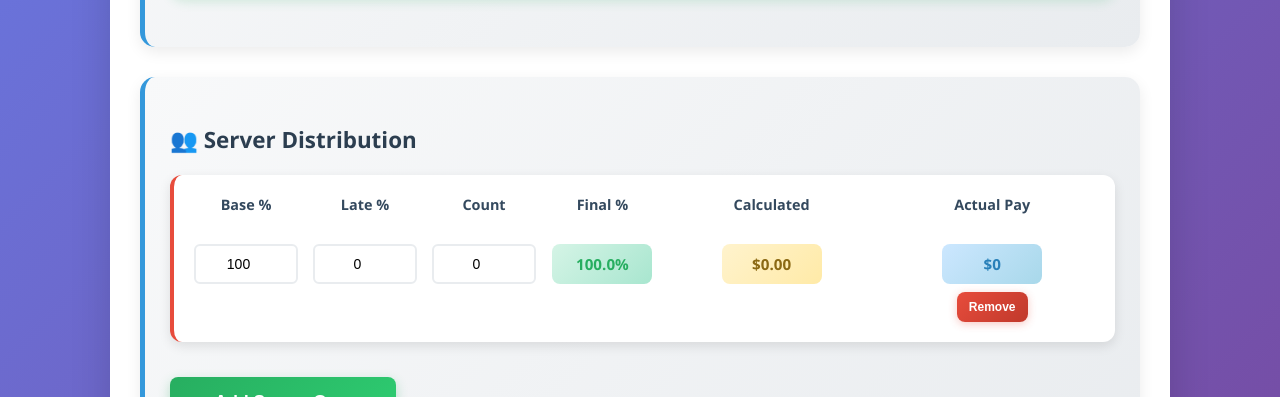
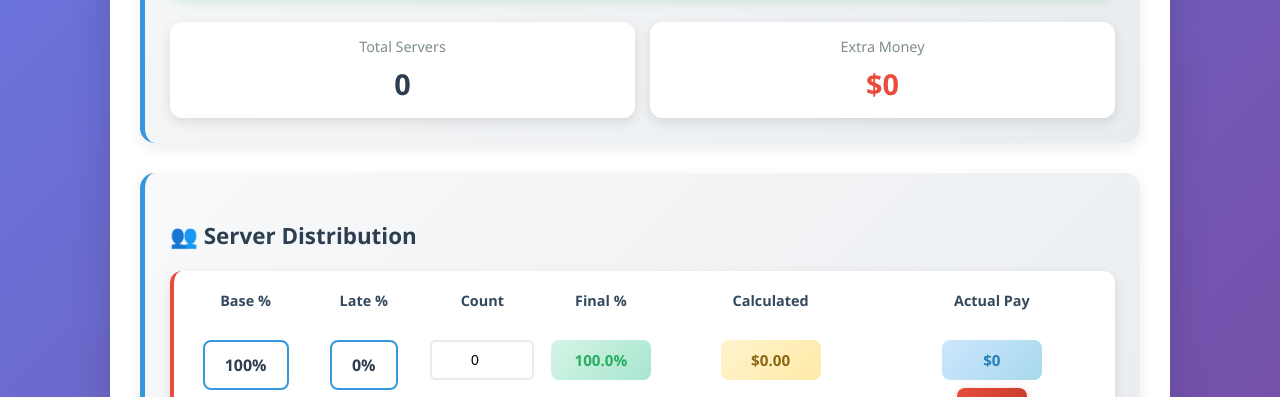
Before and after one commit to Aiden-shabu/Aiden, a plain HTML site: page index.html in a window 1280 px wide. Shown: the part 555-952 px from the top of the page. Drawn offline with Linux system fonts and the light colour scheme.

Commit message:
Update index.html
penalty changed

```diff
--- a/index.html
+++ b/index.html
@@ -1,6 +1,7 @@
 <!DOCTYPE html>
 <html>
 <head>
+    <meta name="viewport" content="width=device-width, initial-scale=1.0, maximum-scale=1.0, user-scalable=no">
     <title>Shabu Zone Tip Calculator</title>
     <style>
         body {
@@ -94,6 +95,32 @@
             border-radius: 15px;
             box-shadow: 0 4px 12px rgba(39, 174, 96, 0.2);
         }
+        .summary-box {
+            display: grid;
+            grid-template-columns: 1fr 1fr;
+            gap: 15px;
+            margin-top: 20px;
+        }
+        .summary-item {
+            text-align: center;
+            padding: 15px;
+            background: white;
+            border-radius: 12px;
+            box-shadow: 0 4px 12px rgba(0,0,0,0.1);
+        }
+        .summary-label {
+            font-size: 0.9rem;
+            color: #7f8c8d;
+            margin-bottom: 8px;
+        }
+        .summary-value {
+            font-size: 1.8rem;
+            font-weight: bold;
+            color: #2c3e50;
+        }
+        .extra-money {
+            color: #e74c3c;
+        }
         .server-row {
             display: grid;
             grid-template-columns: 1fr 1fr 1fr 1fr 2fr 2fr;
@@ -147,6 +174,27 @@
         .calc { background: linear-gradient(135deg, #fff3cd 0%, #ffeaa7 100%); color: #8b6914; }
         .pay { background: linear-gradient(135deg, #cce7ff 0%, #a8d8ea 100%); color: #2980b9; }
 
+        .clickable-percent {
+            padding: 12px 20px;
+            border-radius: 8px;
+            font-weight: bold;
+            font-size: 1rem;
+            cursor: pointer;
+            user-select: none;
+            transition: all 0.2s ease;
+            border: 2px solid #3498db;
+            background: white;
+            color: #2c3e50;
+        }
+        .clickable-percent:hover {
+            background: #3498db;
+            color: white;
+            transform: scale(1.05);
+        }
+        .clickable-percent:active {
+            transform: scale(0.98);
+        }
+
         button {
             font-size: 16px;
             cursor: pointer;
@@ -162,6 +210,7 @@
             padding: 15px 30px;
             font-size: 1.1rem;
             box-shadow: 0 4px 12px rgba(39, 174, 96, 0.3);
+            width: 100%;
         }
         .add-btn:hover {
             transform: translateY(-2px);
@@ -190,6 +239,7 @@
                 text-align: center;
             }
             .server-row > div { margin-bottom: 10px; }
+            .summary-box { grid-template-columns: 1fr; }
         }
     </style>
 </head>
@@ -227,6 +277,16 @@
                 </div>
             </div>
             <div class="total">Total Tips: $<span id="totalTip">0.00</span></div>
+            <div class="summary-box">
+                <div class="summary-item">
+                    <div class="summary-label">Total Servers</div>
+                    <div class="summary-value" id="totalServers">0</div>
+                </div>
+                <div class="summary-item">
+                    <div class="summary-label">Extra Money</div>
+                    <div class="summary-value extra-money">$<span id="extraMoney">0</span></div>
+                </div>
+            </div>
         </div>
 
         <div class="section">
@@ -235,11 +295,11 @@
                 <div class="server-row">
                     <div>
                         <label>Base %</label><br>
-                        <input type="number" value="100" oninput="calculate()">
+                        <div class="clickable-percent" onclick="cycleBase(this)">100%</div>
                     </div>
                     <div>
                         <label>Late %</label><br>
-                        <input type="number" value="0" oninput="calculate()">
+                        <div class="clickable-percent" onclick="cycleLate(this)">0%</div>
                     </div>
                     <div>
                         <label>Count</label><br>
@@ -265,6 +325,25 @@
     </div>
 
     <script>
+        const BASE_PERCENTAGES = [100, 80, 70, 60, 50];
+        const LATE_PERCENTAGES = [0, 3, 5, 10, 15, 20];
+
+        function cycleBase(element) {
+            const currentValue = parseInt(element.textContent);
+            const currentIndex = BASE_PERCENTAGES.indexOf(currentValue);
+            const nextIndex = (currentIndex + 1) % BASE_PERCENTAGES.length;
+            element.textContent = BASE_PERCENTAGES[nextIndex] + '%';
+            calculate();
+        }
+
+        function cycleLate(element) {
+            const currentValue = parseInt(element.textContent);
+            const currentIndex = LATE_PERCENTAGES.indexOf(currentValue);
+            const nextIndex = (currentIndex + 1) % LATE_PERCENTAGES.length;
+            element.textContent = LATE_PERCENTAGES[nextIndex] + '%';
+            calculate();
+        }
+
         function calculate() {
             // Get bill counts
             var bill1 = parseInt(document.getElementById('bill1').value) || 0;
@@ -284,31 +363,33 @@
             var weightedSum = 0;
             var totalDistributed = 0;
 
-            // First pass: calculate weighted sum (using final rates with penalty)
+            // First pass: calculate weighted sum and total servers
             for (var i = 0; i < rows.length; i++) {
-                var inputs = rows[i].querySelectorAll('input');
-                var base = parseInt(inputs[0].value) || 0;
-                var penalty = parseInt(inputs[1].value) || 0;
-                var count = parseInt(inputs[2].value) || 0;
+                var basePercent = parseInt(rows[i].querySelector('.clickable-percent').textContent);
+                var latePercent = parseInt(rows[i].querySelectorAll('.clickable-percent')[1].textContent);
+                var countInput = rows[i].querySelector('input[type="number"]');
+                var count = parseInt(countInput.value) || 0;
 
-                // Use final rate for weighted sum calculation
-                var finalRate = base * (1 - penalty / 100);
+                // Calculate final rate (with penalty)
+                var finalRate = basePercent * (1 - latePercent / 100);
 
                 totalServers += count;
                 weightedSum += count * (finalRate / 100);
             }
 
+            // Update total servers display
+            document.getElementById('totalServers').textContent = totalServers;
+
             // Second pass: calculate individual amounts
             for (var i = 0; i < rows.length; i++) {
-                var inputs = rows[i].querySelectorAll('input');
+                var basePercent = parseInt(rows[i].querySelector('.clickable-percent').textContent);
+                var latePercent = parseInt(rows[i].querySelectorAll('.clickable-percent')[1].textContent);
+                var countInput = rows[i].querySelector('input[type="number"]');
+                var count = parseInt(countInput.value) || 0;
                 var results = rows[i].querySelectorAll('.result');
 
-                var base = parseInt(inputs[0].value) || 0;
-                var penalty = parseInt(inputs[1].value) || 0;
-                var count = parseInt(inputs[2].value) || 0;
-
                 // Calculate final rate (with penalty)
-                var finalRate = base * (1 - penalty / 100);
+                var finalRate = basePercent * (1 - latePercent / 100);
                 results[0].textContent = finalRate.toFixed(1) + '%';
 
                 // Calculate amount per person
@@ -316,7 +397,6 @@
                 var actualPay = 0;
 
                 if (weightedSum > 0) {
-                    // FIXED: Use final rate (with penalty) for calculation
                     calcAmount = totalTip / weightedSum * (finalRate / 100);
                     actualPay = Math.floor(calcAmount);
                 }
@@ -327,19 +407,23 @@
                 totalDistributed += actualPay * count;
             }
 
+            // Calculate and display extra money
+            var extraMoney = totalTip - totalDistributed;
+            document.getElementById('extraMoney').textContent = extraMoney.toFixed(0);
+
             // Debug info
             console.log('Total Tip: $' + totalTip);
             console.log('Total Servers: ' + totalServers);
             console.log('Weighted Sum: ' + weightedSum.toFixed(2));
             console.log('Total Distributed: $' + totalDistributed);
-            console.log('Remaining: $' + (totalTip - totalDistributed).toFixed(2));
+            console.log('Extra Money: $' + extraMoney.toFixed(2));
         }
 
         function addRow() {
             var container = document.getElementById('serverContainer');
             var newRow = document.createElement('div');
             newRow.className = 'server-row';
-            newRow.innerHTML = '<div><label>Base %</label><br><input type="number" value="100" oninput="calculate()"></div><div><label>Late %</label><br><input type="number" value="0" oninput="calculate()"></div><div><label>Count</label><br><input type="number" value="0" oninput="calculate()"></div><div><label>Final %</label><br><div class="result final">100.0%</div></div><div><label>Calculated</label><br><div class="result calc">$0.00</div></div><div><label>Actual Pay</label><br><div class="result pay">$0</div><button class="remove-btn" onclick="removeRow(this)">Remove</button></div>';
+            newRow.innerHTML = '<div><label>Base %</label><br><div class="clickable-percent" onclick="cycleBase(this)">100%</div></div><div><label>Late %</label><br><div class="clickable-percent" onclick="cycleLate(this)">0%</div></div><div><label>Count</label><br><input type="number" value="0" oninput="calculate()"></div><div><label>Final %</label><br><div class="result final">100.0%</div></div><div><label>Calculated</label><br><div class="result calc">$0.00</div></div><div><label>Actual Pay</label><br><div class="result pay">$0</div><button class="remove-btn" onclick="removeRow(this)">Remove</button></div>';
             container.appendChild(newRow);
             calculate();
         }
```
